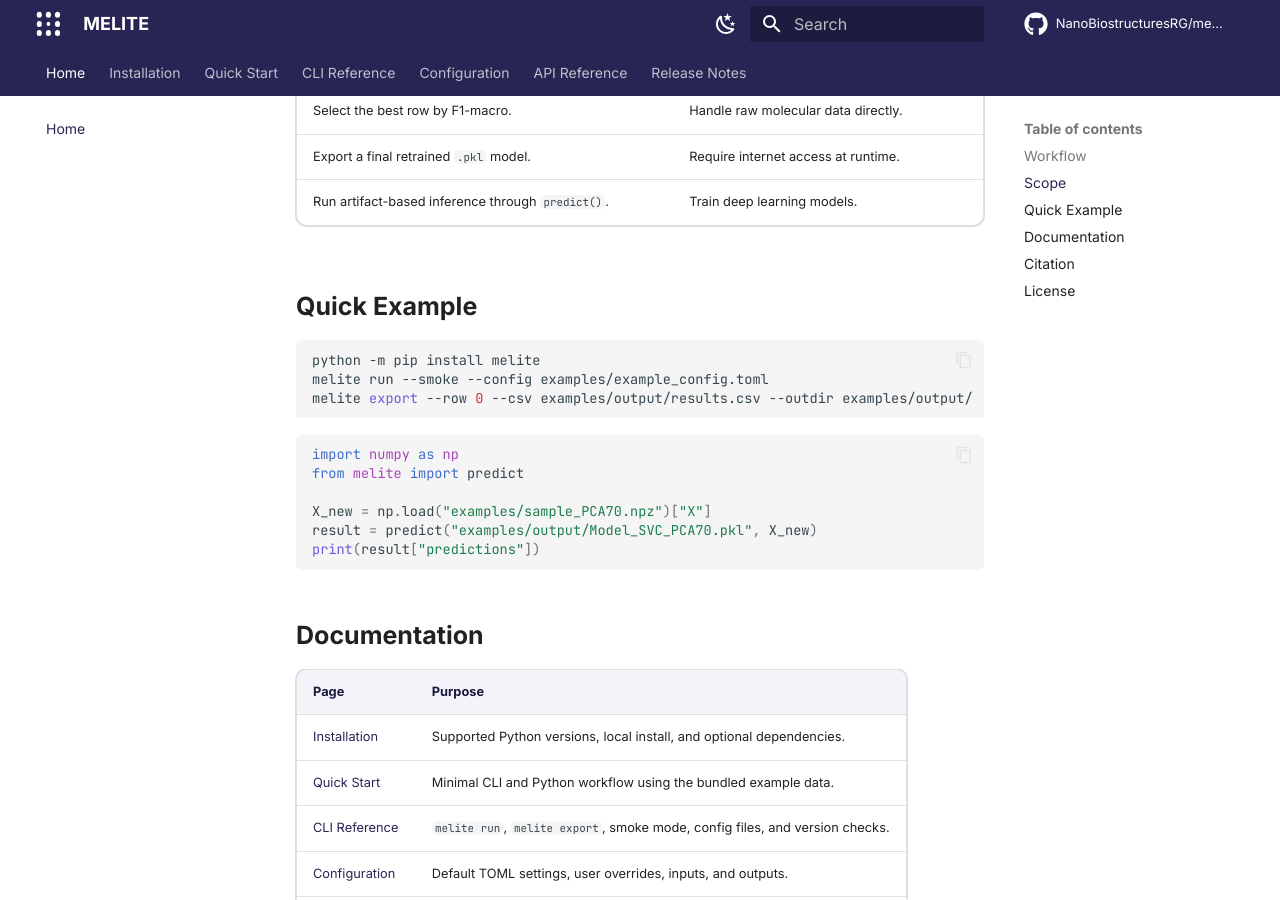
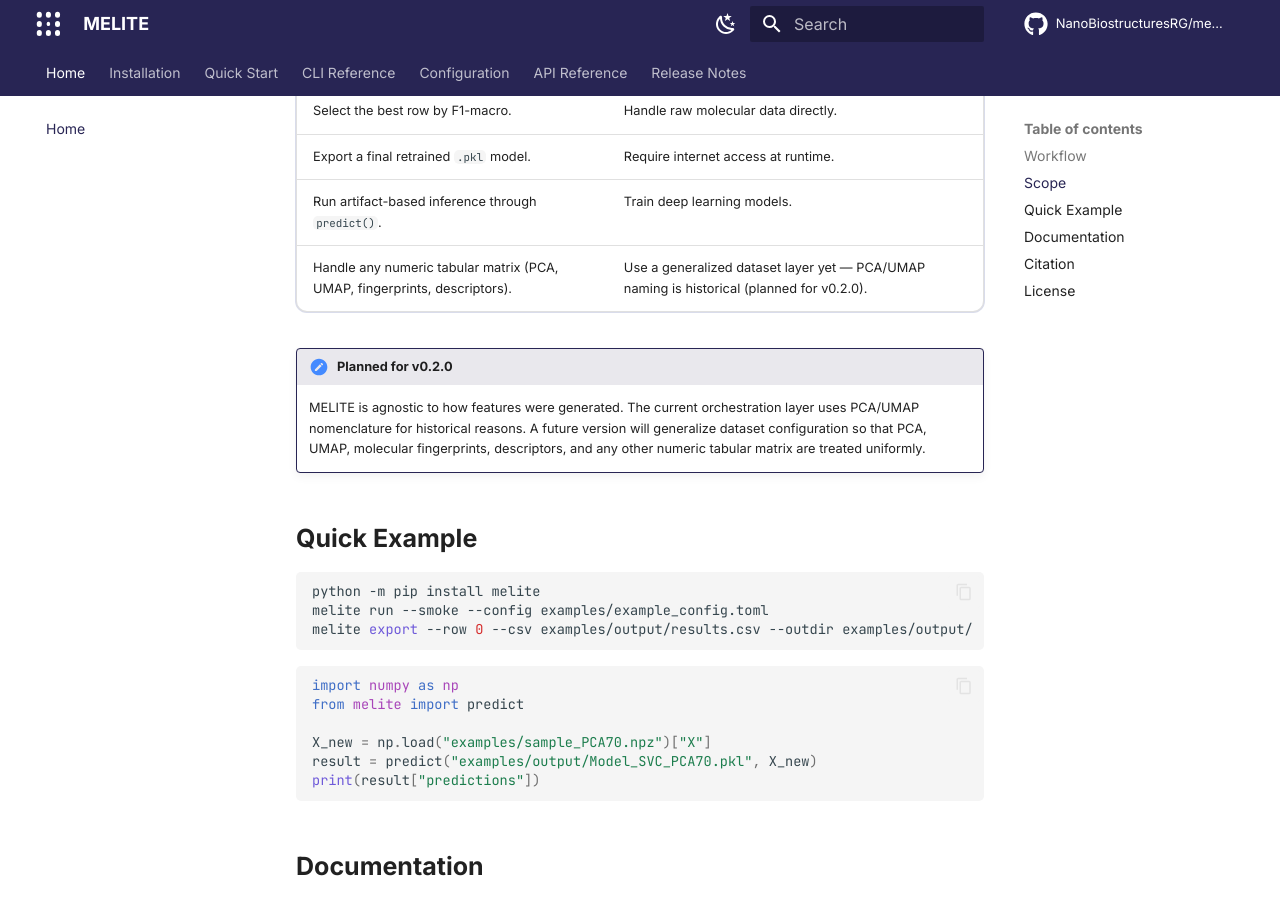
Before and after one commit to NanoBiostructuresRG/melite, an MkDocs documentation site: the page built from docs/index.md, in a window 1280 px wide and 900 px high, scrolled down 1699 px. Built offline with MkDocs 1.6.1 and Material for MkDocs 9.7.7, drawn with Linux system fonts in a browser that asks for light colours; comment, search, counter and statistics services are not loaded.

Commit message:
docs: clarify tabular scope and future generalized datasets, bump version to 0.1.11

```diff
--- a/docs/index.md
+++ b/docs/index.md
@@ -108,6 +108,15 @@
 | Select the best row by F1-macro. | Handle raw molecular data directly. |
 | Export a final retrained `.pkl` model. | Require internet access at runtime. |
 | Run artifact-based inference through `predict()`. | Train deep learning models. |
+| Handle any numeric tabular matrix (PCA, UMAP, fingerprints, descriptors). | Use a generalized dataset layer yet — PCA/UMAP naming is historical (planned for v0.2.0). |
+
+!!! note "Planned for v0.2.0"
+    MELITE is agnostic to how features were generated. The current
+    orchestration layer uses PCA/UMAP nomenclature for historical reasons.
+    A future version will generalize dataset configuration so that PCA,
+    UMAP, molecular fingerprints, descriptors, and any other numeric
+    tabular matrix are treated uniformly.
+
 
 ## Quick Example
 
--- a/melite/version.py
+++ b/melite/version.py
@@ -6,7 +6,7 @@ It is read by ``hatchling`` at build time via ``[tool.hatch.version]``
 and imported by ``result_manager`` to stamp generated reports.
 """
 
-__version__ = "0.1.10"
+__version__ = "0.1.11"
 PROJECT_NAME = "MELITE"
 PROJECT_VERSION = __version__
 PROJECT_STATUS = "alpha"
```
Also changed, not shown: README.md (+12 -3 lines), docs/release.md (+1 -1 lines), 1 other file.
